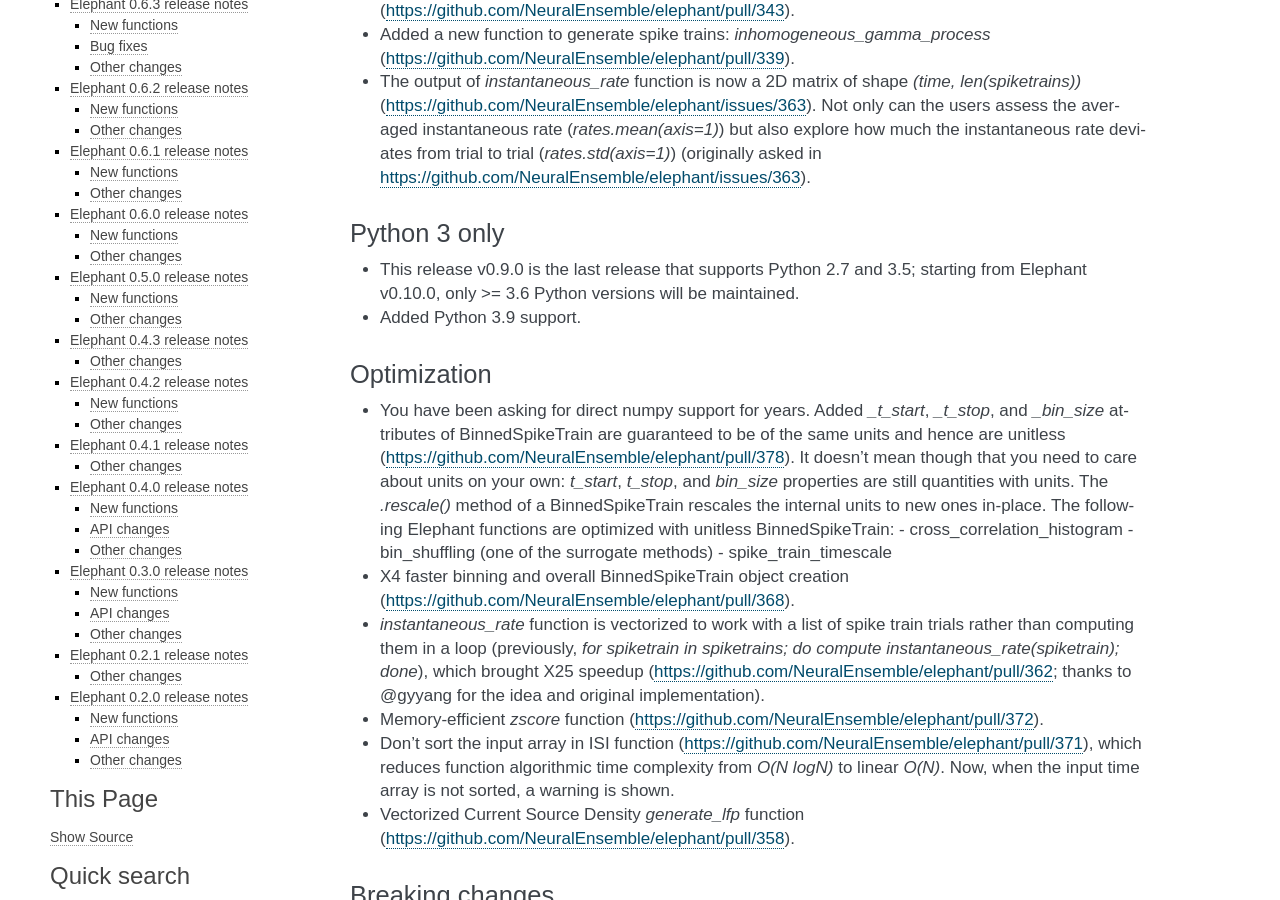
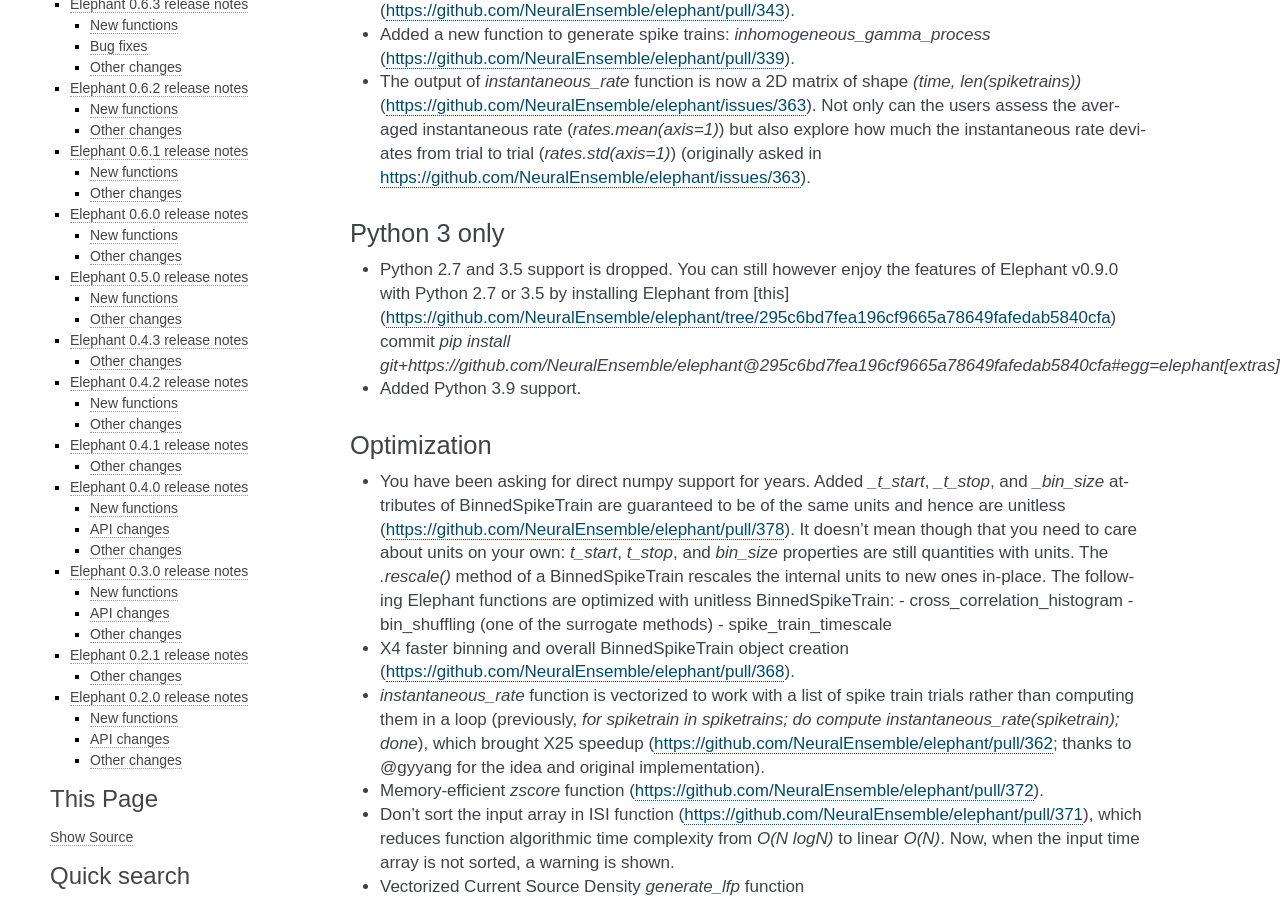
Before and after one commit to NeuralEnsemble/elephant, a Sphinx documentation site: the page built from doc/release_notes.rst, in a window 1280 px wide and 900 px high, scrolled down 857 px. Built offline with Sphinx 7.4.7, drawn with Linux system fonts in a browser that asks for light colours; formulas are drawn with MathJax 3.

Commit message:
neo 0.9; python 3 only

```diff
--- a/doc/release_notes.rst
+++ b/doc/release_notes.rst
@@ -27,7 +27,7 @@ New functionality and features
 
 Python 3 only
 -------------
-* This release v0.9.0 is the last release that supports Python 2.7 and 3.5; starting from Elephant v0.10.0, only >= 3.6 Python versions will be maintained.
+* Python 2.7 and 3.5 support is dropped. You can still however enjoy the features of Elephant v0.9.0 with Python 2.7 or 3.5 by installing Elephant from [this](https://github.com/NeuralEnsemble/elephant/tree/295c6bd7fea196cf9665a78649fafedab5840cfa) commit `pip install git+https://github.com/NeuralEnsemble/elephant@295c6bd7fea196cf9665a78649fafedab5840cfa#egg=elephant[extras]`
 * Added Python 3.9 support.
 
 Optimization
```
Also changed, not shown: .travis.yml, 1 other file.
